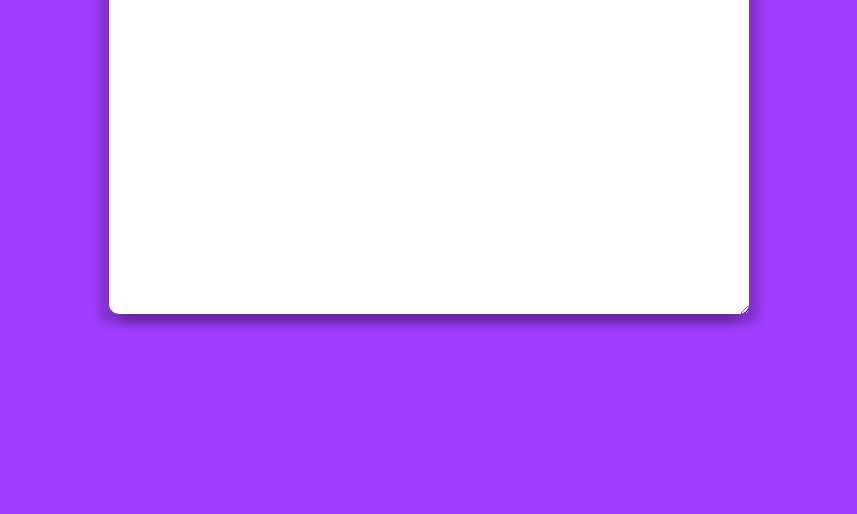
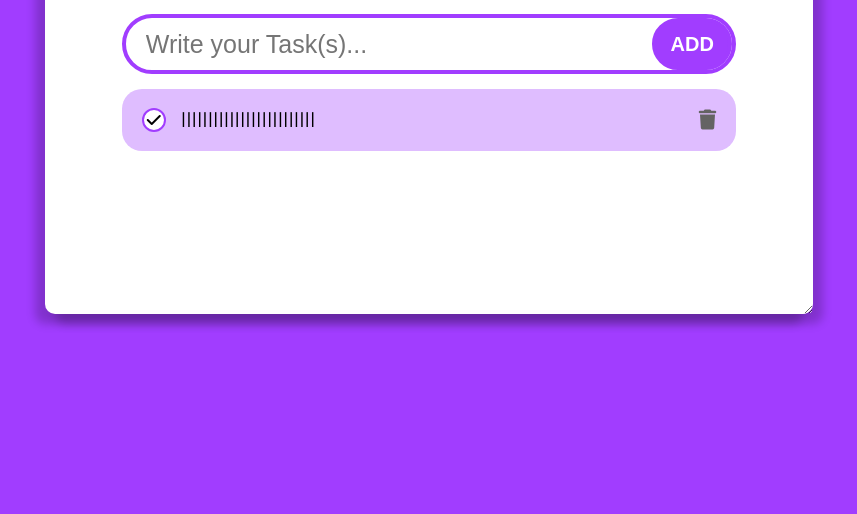
Before and after one commit to pierevans/Todo_List_JS, a plain HTML site: page index.html in a window 1280 px wide. Shown: the part 286-800 px from the top of the page, without its empty margins (211-1068 px from the left). Drawn offline with Linux system fonts and the light colour scheme.

Commit message:
styling done

```diff
--- a/index.html
+++ b/index.html
@@ -1,14 +1,38 @@
 <!DOCTYPE html>
 <html lang="en">
-<head>
-    <meta charset="UTF-8">
-    <meta name="viewport" content="width=device-width, initial-scale=1.0">
-    <title>Document</title>
-    <link rel="stylesheet" href="/styles/styles.css">
-</head>
-<body>
-    <div class="container"></div>
+  <head>
+    <meta charset="UTF-8" />
+    <meta name="viewport" content="width=device-width, initial-scale=1.0" />
+    <title>To-Do App</title>
+    <link rel="stylesheet" href="/styles/styles.css" />
+    <script
+      src="https://kit.fontawesome.com/99e9d94c62.js"
+      crossorigin="anonymous"
+    ></script>
+  </head>
+  <body>
+    <div class="container">
+        <h1>To-Do App</h1>
+        <div class="input-container">
+            <input type="text" maxlength="40" name="" id="input" placeholder="Write your Task(s)..." default/>
+            <button>ADD</button>
+        </div>
+        <ul class="lists">
+            <li class="list">
+                <input type="checkbox" name="" id="checkbox">
+                <label for="checkbox" class="checkbox">
+                    <i class="fa-solid fa-check"></i>
+                </label>
+                <label for="checkbox" class="checkbox-text">
+                    lllllllllllllllllllllllll
+                </label>
+                <button class="btn">
+                    <i class="fa-solid fa-trash"></i>
+                </button>
+            </li>
+        </ul>
+    </div>
 
     <script src="/script.js"></script>
-</body>
+  </body>
 </html>
--- a/script.js
+++ b/script.js
@@ -0,0 +1,11 @@
+
+let value = document.getElementById("input").value
+let button = document.getElementsByClassName("button")
+let ul = document.querySelector(".lists")
+let text = document.querySelector(".checkbox-text")
+
+
+
+button.addEventListener("click", (e)=> {
+    text.innerText = value
+})
--- a/styles/styles.scss
+++ b/styles/styles.scss
@@ -2,16 +2,11 @@
 
 //*Variables*//
 
-//!font-family:
-// $font-family: lu;
+//!color:
+$primary-color: rgb(161, 61, 255);
+$text-color-1: black;
+$text-color-2: rgb(100, 99, 99);
 
-//!color:
-
-$primary-color: purple;
-$secondary-color: rgb(255, 145, 0);
-$text-color: rgb(100, 99, 99);
-
-//*Functions*//
 
 //* General Styles */
 * {
@@ -21,7 +16,7 @@ $text-color: rgb(100, 99, 99);
 }
 
 body {
-  background-color: rgb(161, 61, 255);
+  background-color: $primary-color;
   font-family: Montserrat, sans-serif;
   font-size: 16px;
   line-height: 1.6;
@@ -31,13 +26,117 @@ body {
   justify-content: center;
 }
 
-
 .container {
-  width: 50%;
+  width: 60%;
   height: 400px;
   background-color: white;
-  overflow-y: hidden;
+  overflow-y: auto;
   resize: vertical;
   border-radius: 10px;
-  box-shadow: 10px 10px 10px rgb(0, 0, 0, 0.2),-10px 10px 10px rgb(0, 0, 0, 0.2);
+  box-shadow: 10px 10px 10px rgb(0, 0, 0, 0.2),
+    -10px 10px 10px rgb(0, 0, 0, 0.2);
+
+    h1 {
+        font-size: 50px;
+        color: $primary-color;
+        margin-left: 10%;
+        margin-bottom: 20px;
+    }
+
+    .input-container {
+        width: 80%;
+        height: 60px;
+        border: $primary-color solid 4px;
+        margin: auto;
+        border-radius: 30px;
+        display: flex;
+        align-items: center;
+        justify-content: space-between;
+        #input{
+            font-size: 25px;
+            border: none;
+            margin-left: 20px;
+            width: 80%;
+            outline: none;
+
+        }
+
+        button{
+            font-size: 10px;
+            border: none;
+            font-size: 20px;
+            background-color: $primary-color;
+            height: 100%;
+            width: 80px;
+            border-radius: 30px;
+            border: 4px solid $primary-color;
+            cursor: pointer;
+            color: white;
+            font-weight: bold;
+        }
+    }
+
+    .lists {
+        width: 80%;
+        margin: auto;
+
+        .list{
+            list-style-type: none;
+            margin: 15px 0;
+            display: flex;
+            align-items: center;
+            padding: 15px 20px;
+            background-color: lighten($primary-color, 25%);
+            border-radius: 20px;
+
+            .checkbox {
+                background-color: white;
+                border-radius: 50%;
+                border: 2px solid $primary-color;
+                color: black;
+                height: 20px;
+                width: 20px;
+                display: flex;
+                align-items: center;
+                justify-content: center;
+                padding: 10px;
+                cursor: pointer;
+            }
+            #checkbox {
+                display: none;
+            }
+
+            input[type="checkbox"]:checked ~ .checkbox{
+                background-color: $primary-color;
+                color: white;
+            }
+
+
+            input[type="checkbox"]:checked ~ .checkbox-text{
+                text-decoration: line-through;
+                color: $text-color-2;
+            }
+
+            .checkbox-text{
+                flex-grow: 1;
+                padding-left: 15px;
+                font-size: 20px;
+            }
+
+            .btn{
+                font-size: 20px;
+                border: none;
+                color: $text-color-2;
+                background-color: transparent;
+                cursor: pointer;
+                transition: 0.2s;
+                &:hover{
+                    color: $primary-color;
+                }
+            }
+        }
+    }
+
+
+
 }
```
Also changed, not shown: styles/styles.css, 1 other file.
